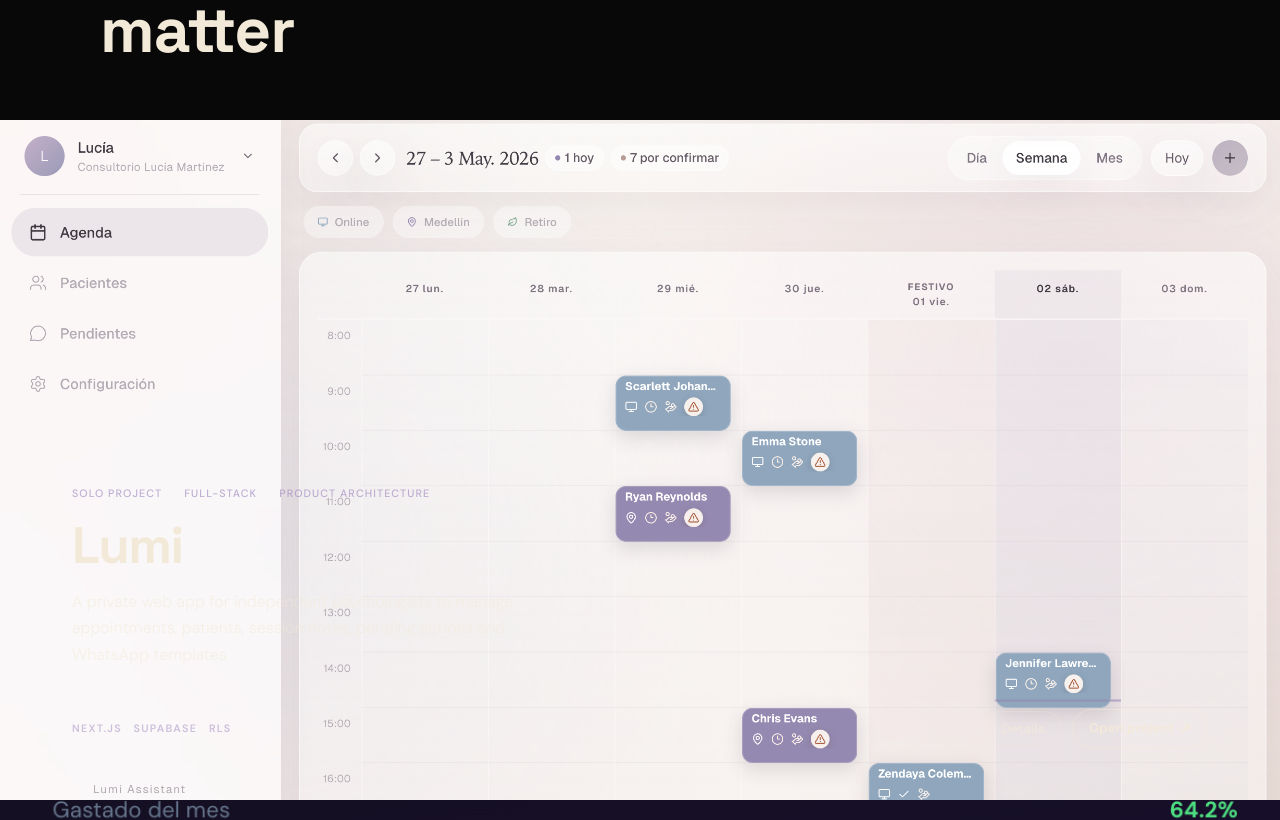
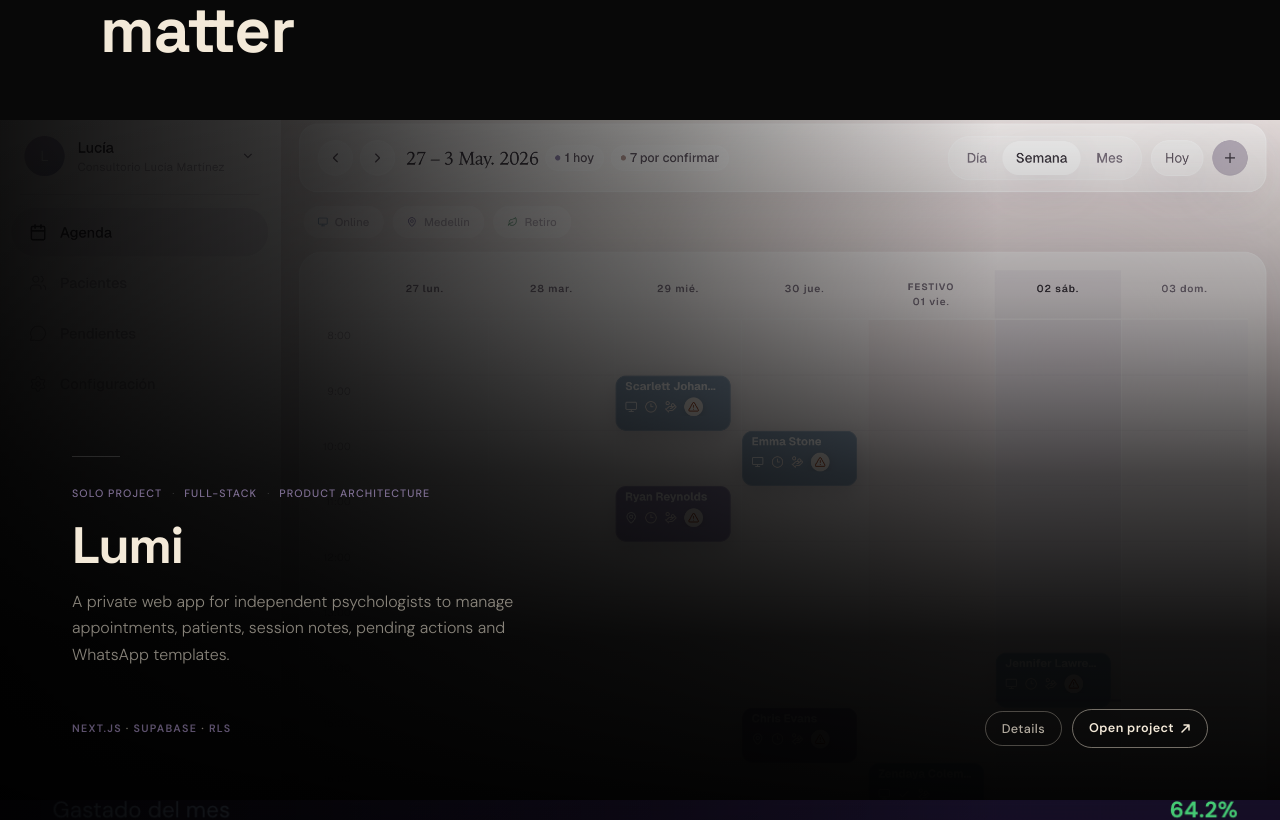
Before and after one commit to GaiaGomez/gaia-gomez-portfolio, a React (Vite) app: page / in a window 1280 px wide. Shown: the part 2315-3135 px from the top of the page. Built offline with nearby package versions, Linux system fonts and the light colour scheme.

Commit message:
darken project cover gradient

```diff
--- a/src/index.css
+++ b/src/index.css
@@ -295,12 +295,11 @@ img { display: block; max-width: 100%; }
   z-index: 1;
   background:
     linear-gradient(to top,
-    rgba(0,0,0,0.98) 0%,
-    rgba(0,0,0,0.92) 24%,
-    rgba(0,0,0,0.72) 48%,
-    rgba(0,0,0,0.34) 74%,
-    rgba(0,0,0,0.08) 100%
-      transparent 100%
+      rgba(0,0,0,0.98) 0%,
+      rgba(0,0,0,0.92) 24%,
+      rgba(0,0,0,0.72) 48%,
+      rgba(0,0,0,0.34) 74%,
+      rgba(0,0,0,0.08) 100%
     ),
     linear-gradient(to right,
       rgba(0,0,0,0.92) 0%,
```
